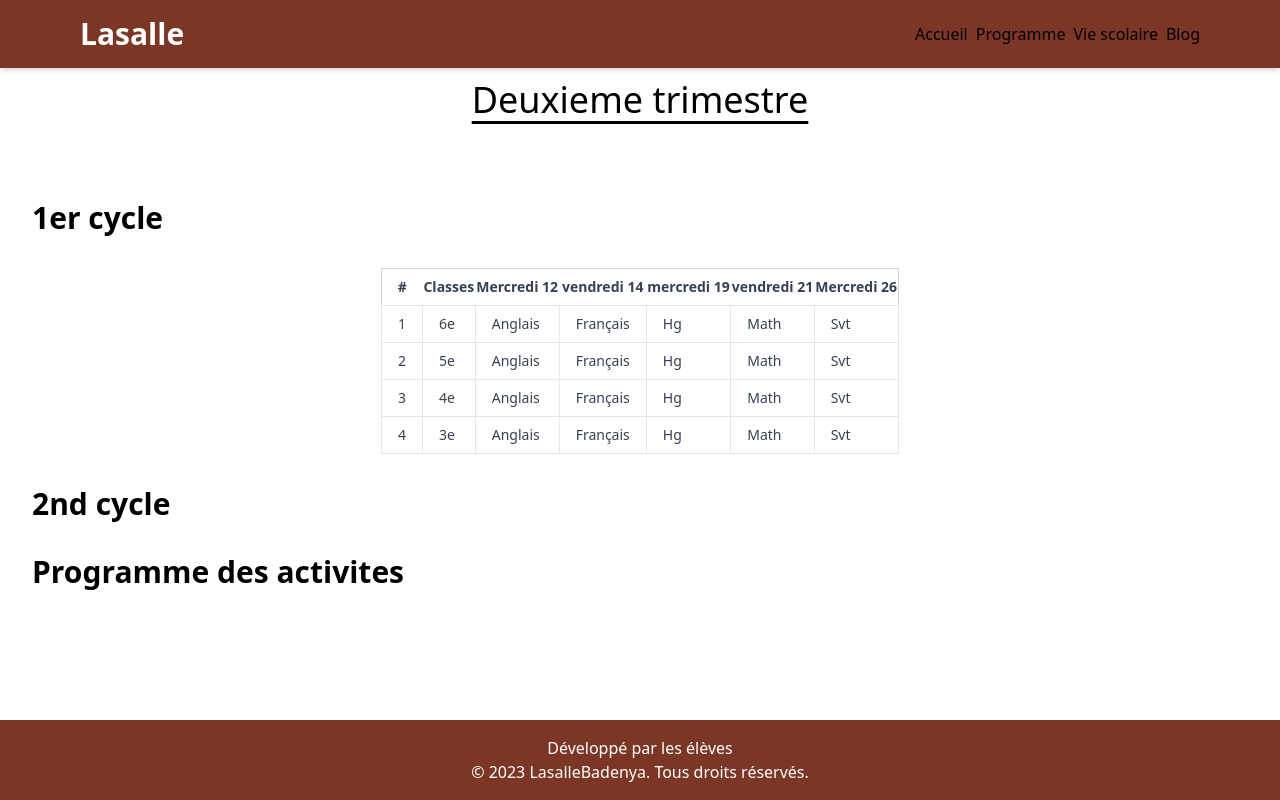
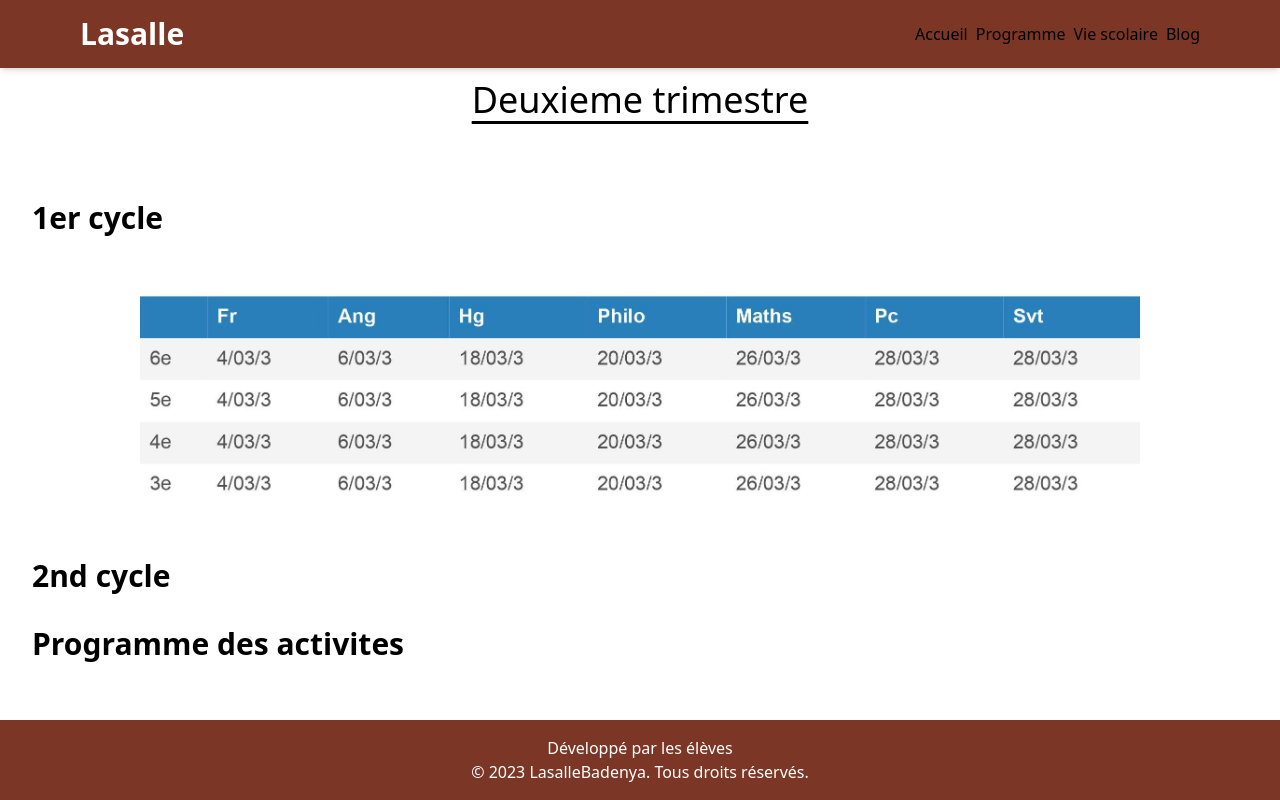
Before and after one commit to BereCephas/Badenya, a Next.js app: page /programme in a window 1280 px wide. Built offline with nearby package versions, Linux system fonts and the light colour scheme.

Commit message:
tableau inserer

```diff
--- a/app/programme/page.tsx
+++ b/app/programme/page.tsx
@@ -7,7 +7,7 @@ import {
 } from "@material-tailwind/react";
 import Header from "../../components/Header";
 import Footer from "../../components/Footer";
-
+import Table from "@/components/Table";
 export default function Programme() {
   const [open, setOpen] = React.useState(1);
 
@@ -33,63 +33,10 @@ export default function Programme() {
             </AccordionHeader>
             <AccordionBody>
               <div className="h-full flex w-[95vw] justify-center items-center flex-col">
-                <div className="table-container  overflow-x-auto max-w-full overflow-scroll snap-x max-w-screen">
-                  <table className="table-auto min-w-full bg-white border border-gray-300 sm:table">
-                    <thead>
-                      <tr>
-                        <th className="py-2">#</th>
-                        <th className="py-2">Classes</th>
-                        <th className="py-2">Mercredi 12</th>
-                        <th className="py-2">vendredi 14</th>
-                        <th className="py-2">mercredi 19</th>
-                        <th className="py-2">vendredi 21</th>
-                        <th className="py-2">Mercredi 26</th>
-                      </tr>
-                    </thead>
-                    <tbody>
-                      <tr>
-                        <td className="border px-4 py-2">1</td>
-                        <td className="border px-4 py-2">6e</td>
-                        <td className="border px-4 py-2">Anglais</td>
-                        <td className="border px-4 py-2">Français</td>
-                        <td className="border px-4 py-2">Hg</td>
-                        <td className="border px-4 py-2">Math</td>
-                        <td className="border px-4 py-2">Svt</td>
-                      </tr>
+                <Table/>
 
-                      <tr>
-                        <td className="border px-4 py-2">2</td>
-                        <td className="border px-4 py-2">5e</td>
-                        <td className="border px-4 py-2">Anglais</td>
-                        <td className="border px-4 py-2">Français</td>
-                        <td className="border px-4 py-2">Hg</td>
-                        <td className="border px-4 py-2">Math</td>
-                        <td className="border px-4 py-2">Svt</td>
-                      </tr>
+              </div>
 
-                      <tr>
-                        <td className="border px-4 py-2">3</td>
-                        <td className="border px-4 py-2">4e</td>
-                        <td className="border px-4 py-2">Anglais</td>
-                        <td className="border px-4 py-2">Français</td>
-                        <td className="border px-4 py-2">Hg</td>
-                        <td className="border px-4 py-2">Math</td>
-                        <td className="border px-4 py-2">Svt</td>
-                      </tr>
-
-                      <tr>
-                        <td className="border px-4 py-2">4</td>
-                        <td className="border px-4 py-2">3e</td>
-                        <td className="border px-4 py-2">Anglais</td>
-                        <td className="border px-4 py-2">Français</td>
-                        <td className="border px-4 py-2">Hg</td>
-                        <td className="border px-4 py-2">Math</td>
-                        <td className="border px-4 py-2">Svt</td>
-                      </tr>
-                    </tbody>
-                  </table>
-                </div>
-              </div>
             </AccordionBody>
           </Accordion>
           <Accordion open={open === 2} placeholder={"l"}>
@@ -98,66 +45,7 @@ export default function Programme() {
             </AccordionHeader>
             <AccordionBody>
               <div className="h-full flex w-[95vw] justify-center items-center flex-col">
-                <div className="table-container  overflow-x-auto max-w-full overflow-scroll snap-x max-w-screen">
-                  <table className="table-auto min-w-full bg-white border border-gray-300 sm:table">
-                    <thead>
-                      <tr>
-                        <th className="py-2">#</th>
-                        <th className="py-2">Classes</th>
-                        <th className="py-2">Mercredi 12</th>
-                        <th className="py-2">vendredi 14</th>
-                        <th className="py-2">mercredi 19</th>
-                        <th className="py-2">vendredi 21</th>
-                        <th className="py-2">Mercredi 26</th>
-                        <th className="py-2">vendredi 28</th>
-                      </tr>
-                    </thead>
-                    <tbody>
-                      <tr>
-                        <td className="border px-4 py-2">1</td>
-                        <td className="border px-4 py-2">2nde</td>
-                        <td className="border px-4 py-2">Anglais</td>
-                        <td className="border px-4 py-2">Français</td>
-                        <td className="border px-4 py-2">Hg</td>
-                        <td className="border px-4 py-2">Math</td>
-                        <td className="border px-4 py-2">Svt</td>
-                      </tr>
-
-                      <tr>
-                        <td className="border px-4 py-2">2</td>
-                        <td className="border px-4 py-2">5e</td>
-                        <td className="border px-4 py-2">Anglais</td>
-                        <td className="border px-4 py-2">Français</td>
-                        <td className="border px-4 py-2">Hg</td>
-                        <td className="border px-4 py-2">Math</td>
-                        <td className="border px-4 py-2">Svt</td>
-                        <td className="border px-4 py-2">Philo</td>
-                      </tr>
-
-                      <tr>
-                        <td className="border px-4 py-2">3</td>
-                        <td className="border px-4 py-2">4e</td>
-                        <td className="border px-4 py-2">Anglais</td>
-                        <td className="border px-4 py-2">Français</td>
-                        <td className="border px-4 py-2">Hg</td>
-                        <td className="border px-4 py-2">Math</td>
-                        <td className="border px-4 py-2">Svt</td>
-                        <td className="border px-4 py-2">Philo</td>
-                      </tr>
-
-                      <tr>
-                        <td className="border px-4 py-2">4</td>
-                        <td className="border px-4 py-2">3e</td>
-                        <td className="border px-4 py-2">Anglais</td>
-                        <td className="border px-4 py-2">Français</td>
-                        <td className="border px-4 py-2">Hg</td>
-                        <td className="border px-4 py-2">Math</td>
-                        <td className="border px-4 py-2">Svt</td>
-                        <td className="border px-4 py-2">Philo</td>
-                      </tr>
-                    </tbody>
-                  </table>
-                </div>
+              <Table/>
               </div>
             </AccordionBody>
           </Accordion>
@@ -167,66 +55,7 @@ export default function Programme() {
             </AccordionHeader>
             <AccordionBody>
               <div className="h-full flex w-[95vw] justify-center items-center flex-col">
-                <div className="table-container  overflow-x-auto max-w-full overflow-scroll snap-x max-w-screen">
-                  <table className="table-auto min-w-full bg-white border border-gray-300 sm:table">
-                    <thead>
-                      <tr>
-                        <th className="py-2">#</th>
-                        <th className="py-2">Classes</th>
-                        <th className="py-2">Mercredi 12</th>
-                        <th className="py-2">vendredi 14</th>
-                        <th className="py-2">mercredi 19</th>
-                        <th className="py-2">vendredi 21</th>
-                        <th className="py-2">Mercredi 26</th>
-                        <th className="py-2">vendredi 28</th>
-                      </tr>
-                    </thead>
-                    <tbody>
-                      <tr>
-                        <td className="border px-4 py-2">1</td>
-                        <td className="border px-4 py-2">2nde</td>
-                        <td className="border px-4 py-2">Anglais</td>
-                        <td className="border px-4 py-2">Français</td>
-                        <td className="border px-4 py-2">Hg</td>
-                        <td className="border px-4 py-2">Math</td>
-                        <td className="border px-4 py-2">Svt</td>
-                      </tr>
-
-                      <tr>
-                        <td className="border px-4 py-2">2</td>
-                        <td className="border px-4 py-2">5e</td>
-                        <td className="border px-4 py-2">Anglais</td>
-                        <td className="border px-4 py-2">Français</td>
-                        <td className="border px-4 py-2">Hg</td>
-                        <td className="border px-4 py-2">Math</td>
-                        <td className="border px-4 py-2">Svt</td>
-                        <td className="border px-4 py-2">Philo</td>
-                      </tr>
-
-                      <tr>
-                        <td className="border px-4 py-2">3</td>
-                        <td className="border px-4 py-2">4e</td>
-                        <td className="border px-4 py-2">Anglais</td>
-                        <td className="border px-4 py-2">Français</td>
-                        <td className="border px-4 py-2">Hg</td>
-                        <td className="border px-4 py-2">Math</td>
-                        <td className="border px-4 py-2">Svt</td>
-                        <td className="border px-4 py-2">Philo</td>
-                      </tr>
-
-                      <tr>
-                        <td className="border px-4 py-2">4</td>
-                        <td className="border px-4 py-2">3e</td>
-                        <td className="border px-4 py-2">Anglais</td>
-                        <td className="border px-4 py-2">Français</td>
-                        <td className="border px-4 py-2">Hg</td>
-                        <td className="border px-4 py-2">Math</td>
-                        <td className="border px-4 py-2">Svt</td>
-                        <td className="border px-4 py-2">Philo</td>
-                      </tr>
-                    </tbody>
-                  </table>
-                </div>
+              <Table/>
               </div>
             </AccordionBody>
           </Accordion>
--- a/components/Table.tsx
+++ b/components/Table.tsx
@@ -2,6 +2,6 @@ import Image from "next/image"
 export default function Table(){
 
     return (
-       <Image  src={require('../assets/tableau.jpg')} height={100} width={100} alt=""/>
+       <Image  src={require('../assets/tableau.jpg')} height={2000} width={1000} alt=""/>
     )
 }
```
Also changed, not shown: assets/tableau.jpg.
